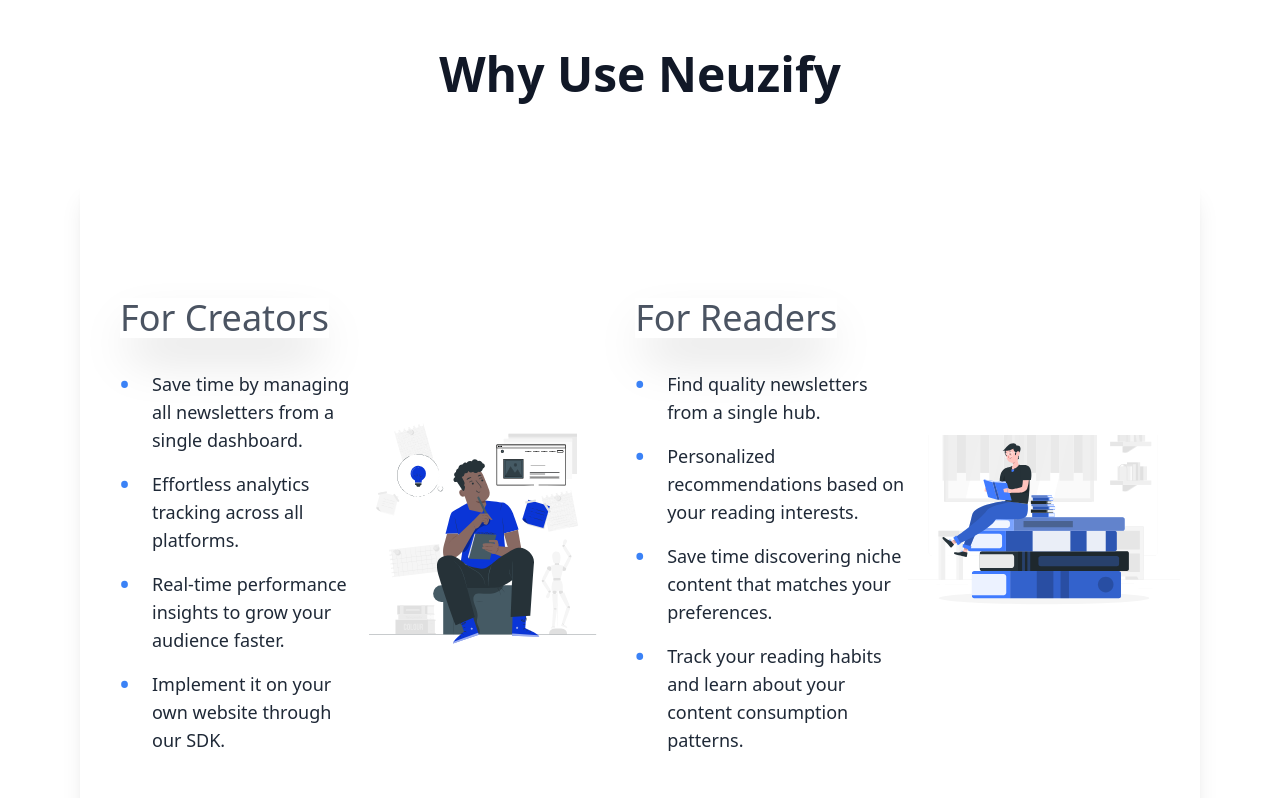
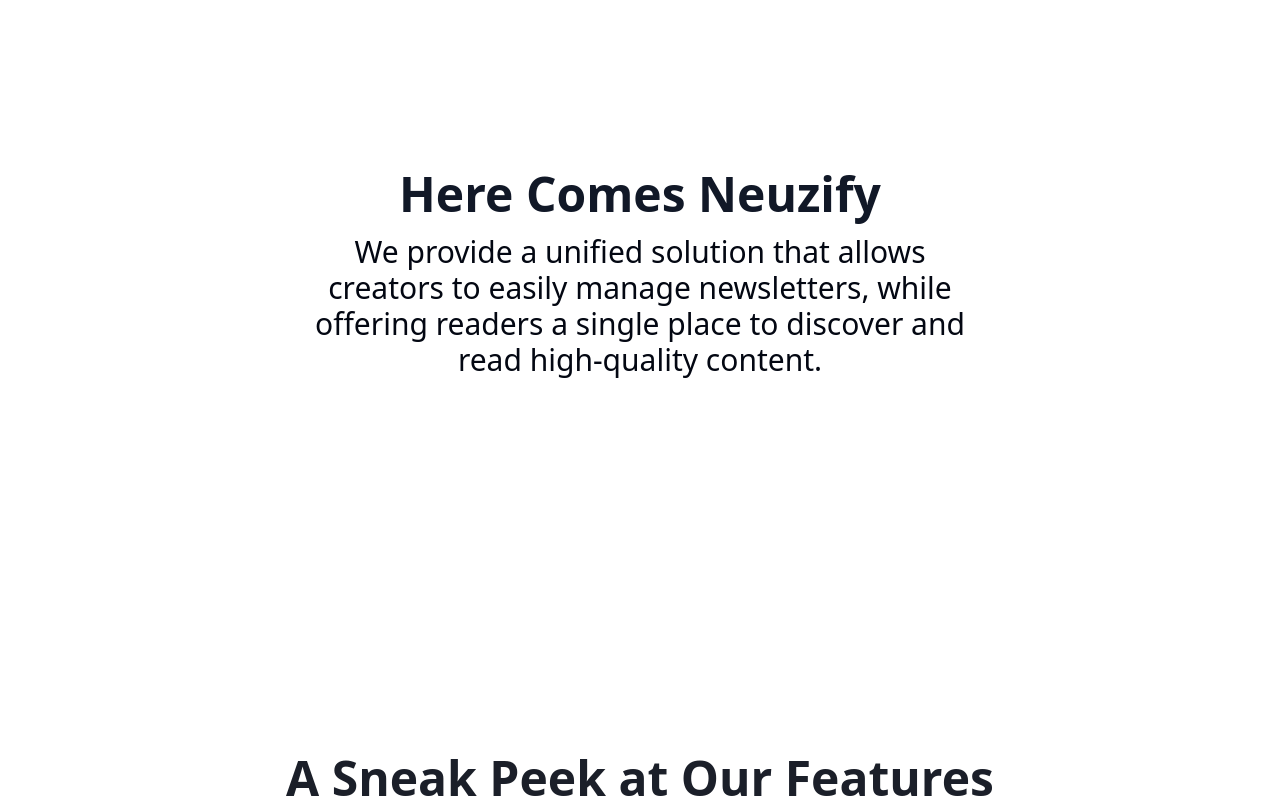
Before and after one commit to ayushtenguria/neuzify, a Next.js app: page / in a window 1280 px wide. Shown: the part 2412-3210 px from the top of the page. Built offline with nearby package versions, Linux system fonts and the light colour scheme.

Commit message:
Fading part fix

```diff
--- a/src/app/components/WhyChooseUSSection.tsx
+++ b/src/app/components/WhyChooseUSSection.tsx
@@ -17,7 +17,7 @@
       } justify-around items-center my-20`}
     >
       <div className="md:w-1/2">
-        <p className="text-4xl mb-8 font-medium text-gray-700 text-opacity-90 shadow-2xl w-fit">
+        <p className="text-4xl mb-8 font-medium text-gray-700 text-opacity-90 w-fit">
           {title}
         </p>
         <ul className="space-y-4 custom-list">
--- /dev/null
+++ b/src/app/components/WhyUseUs.tsx
@@ -0,0 +1,99 @@
+"use client";
+
+import React, { useEffect, useRef } from "react";
+import { gsap } from "gsap";
+import { ScrollTrigger } from "gsap/ScrollTrigger";
+
+gsap.registerPlugin(ScrollTrigger);
+
+const WhyUseUs = () => {
+  const containerRef = useRef(null);
+  const sectionsRef = useRef([]);
+
+  useEffect(() => {
+    const sections = sectionsRef.current;
+
+    sections.forEach((section) => {
+      const paragraphs = section.querySelectorAll("p");
+
+      paragraphs.forEach((paragraph) => {
+        gsap.fromTo(
+          paragraph,
+          {
+            opacity: 0, // Start fully hidden
+            y: 50, // Start slightly below its position
+          },
+          {
+            opacity: 1, // End fully visible
+            y: 0, // End at original position
+            duration: 1,
+            ease: "power2.out",
+            scrollTrigger: {
+              trigger: paragraph,
+              start: "top 80%", // Trigger when top of paragraph reaches 80% of the viewport
+              end: "top 60%", // End when it scrolls to 60% of the viewport
+              toggleActions: "play none none none", // Play the animation once
+              markers: false, // Disable debug markers
+            },
+          }
+        );
+      });
+    });
+  }, []);
+
+  return (
+    <div ref={containerRef} className="relative">
+      <section className="flex flex-col justify-center items-center">
+        {/* Full-screen section 1 */}
+        <div
+          ref={(el) => {
+            if (el) sectionsRef.current[0] = el;
+          }}
+          className="h-screen w-full flex flex-col justify-center items-center text-center"
+        >
+          <p className="text-5xl font-semibold text-gray-900">Do You Find...</p>
+          <p className="text-3xl mt-4 max-w-2xl mx-auto">
+            Managing multiple newsletters, analytics tracking, and content
+            planning is overwhelming. Different platforms, varying analytics,
+            and lack of streamlined creation can eat up your time.
+          </p>
+        </div>
+
+        {/* Full-screen section 2 */}
+        <div
+          ref={(el) => {
+            if (el) sectionsRef.current[1] = el;
+          }}
+          className="h-screen w-full flex flex-col justify-center items-center text-center"
+        >
+          <p className="text-5xl font-semibold text-gray-900">
+            As Content Consumer
+          </p>
+          <p className="text-3xl mt-4 max-w-2xl mx-auto">
+            Finding quality newsletters across niches and tracking what you’ve
+            already read feels like a full-time job.
+          </p>
+        </div>
+
+        {/* Full-screen section 3 */}
+        <div
+          ref={(el) => {
+            if (el) sectionsRef.current[2] = el;
+          }}
+          className="h-screen w-full flex flex-col justify-center items-center text-center"
+        >
+          <p className="text-5xl font-semibold text-gray-900">
+            Here Comes Neuzify
+          </p>
+          <p className="text-3xl mt-4 max-w-2xl mx-auto">
+            We provide a unified solution that allows creators to easily manage
+            newsletters, while offering readers a single place to discover and
+            read high-quality content.
+          </p>
+        </div>
+      </section>
+    </div>
+  );
+};
+
+export default WhyUseUs;
--- a/src/app/page.tsx
+++ b/src/app/page.tsx
@@ -1,13 +1,15 @@
 import FeatureSection from "./components/FeatureSection";
 import Hero from "./components/Hero";
 import WhyChooseUs from "./components/WhyChooseUs";
+import WhyUseUs from "./components/WhyUseUs";
 
 export default function Home() {
   return (
     <div>
       <Hero />
+      <WhyUseUs />
       <FeatureSection />
-      <WhyChooseUs/>
+      <WhyChooseUs />
     </div>
   );
 }
```
